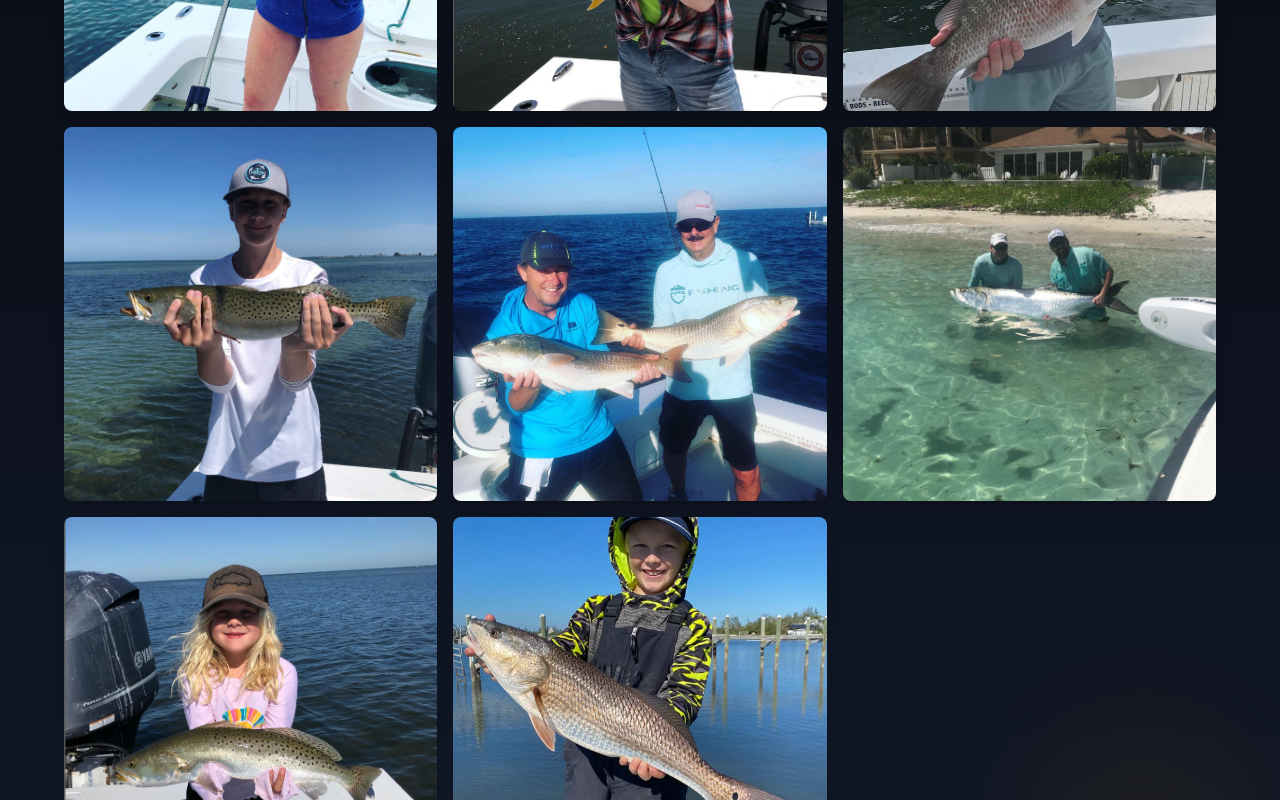
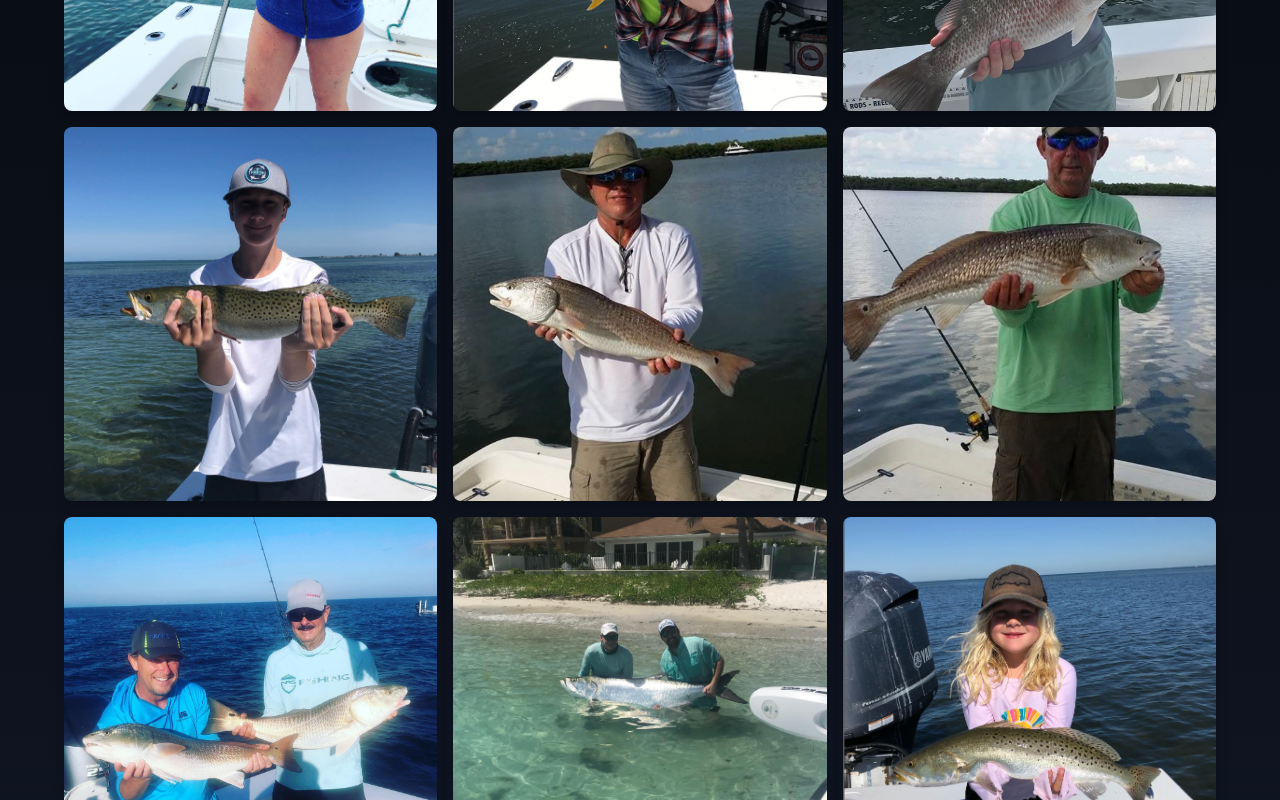
Before and after one commit to mhol1961/off-the-dock-charters, a Next.js app: page /gallery in a window 1280 px wide. Shown: the part 1820-2620 px from the top of the page. Built offline with nearby package versions, Linux system fonts and the light colour scheme.

Commit message:
Add new redfish images to gallery

```diff
--- a/src/components/gallery/GalleryGrid.tsx
+++ b/src/components/gallery/GalleryGrid.tsx
@@ -87,6 +87,18 @@ const galleryImages: GalleryImage[] = [
   {
     src: '/images/Teenager_with_Trout_gallery.png',
     alt: 'Teenager with a nice trout catch',
+    width: 800,
+    height: 600
+  },
+  {
+    src: '/images/ManWithRedfish1.jpeg',
+    alt: 'Angler with a beautiful redfish catch',
+    width: 800,
+    height: 600
+  },
+  {
+    src: '/images/ManWithRedfish2.jpeg',
+    alt: 'Angler displaying a trophy redfish',
     width: 800,
     height: 600
   },
```
